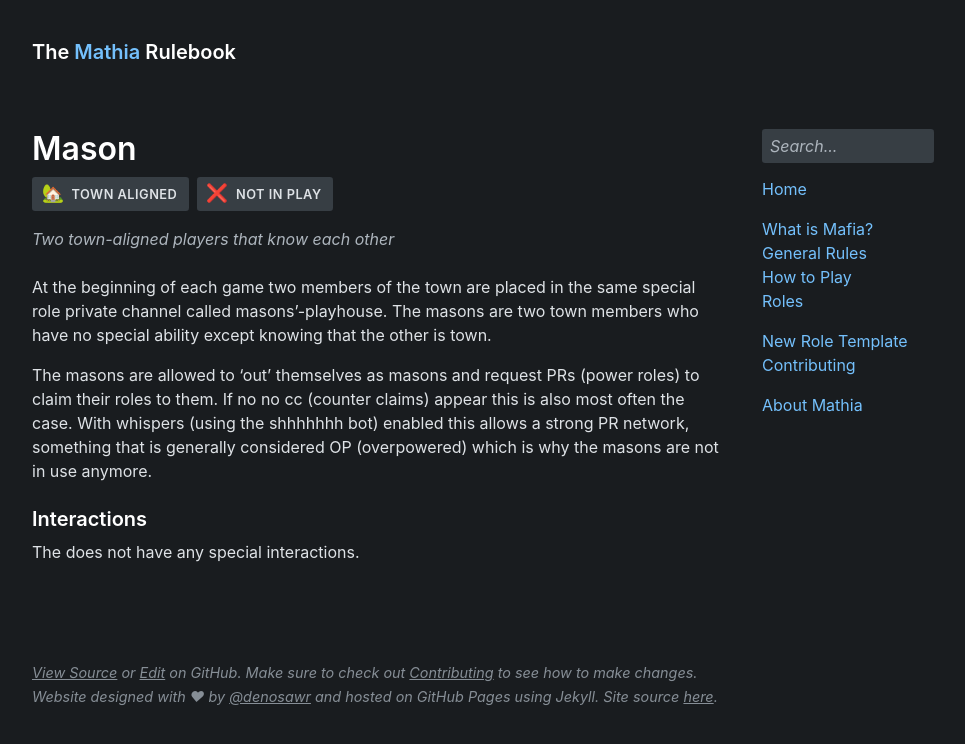
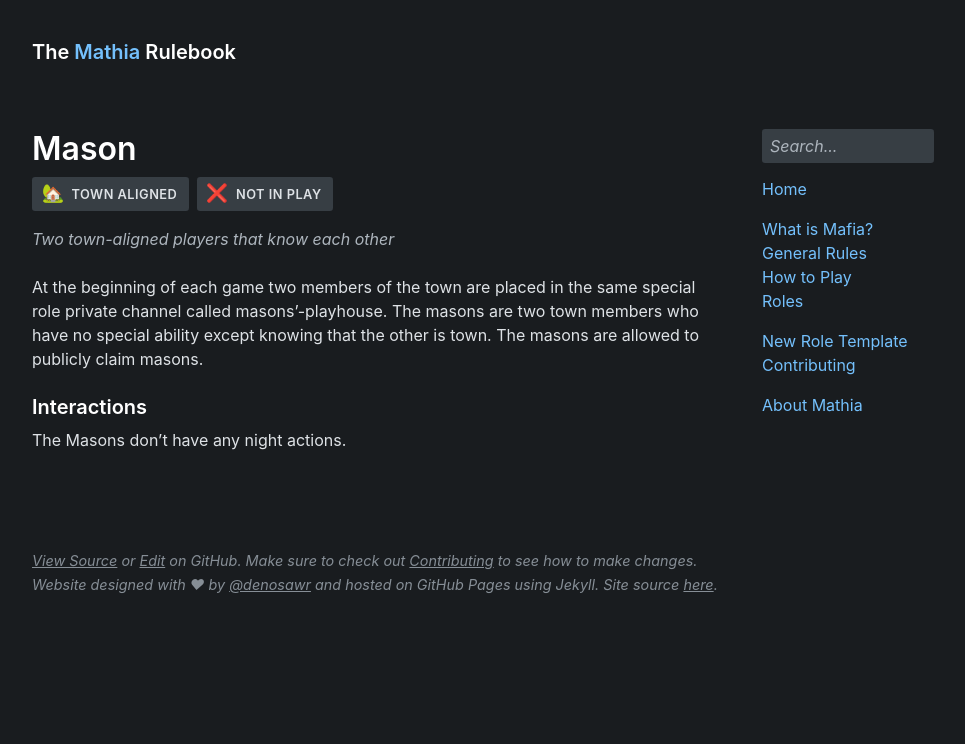
Before and after one commit to olliecheng/mathia-rulebook, a Jekyll site: the page built from roles/Mason.md, in a window 1280 px wide. Shown: the top 744 px of the page, without its empty margins (152-1117 px from the left). Built offline with Jekyll 4.4.1, drawn with Linux system fonts in a browser that asks for light colours; some web fonts are replaced.

Commit message:
Update Mason.md
I read what people wrote in the server and agree that there should be no tips in role descriptions. However, I decided to keep that masons are allowed to claim in public channels since that was not evident when the role was introduced. If someone doesn't agree on this, they can, of course, change it :)

```diff
--- a/roles/Mason.md
+++ b/roles/Mason.md
@@ -6,9 +6,7 @@ enabled: no
 description: Two town-aligned players that know each other
 ---
 
-At the beginning of each game two members of the town are placed in the same special role private channel called masons'-playhouse. The masons are two town members who have no special ability except knowing that the other is town.
-
-The masons are allowed to 'out' themselves as masons and request PRs (power roles) to claim their roles to them. If no no cc (counter claims) appear this is also most often the case. With whispers (using the shhhhhhh bot) enabled this allows a strong PR network, something that is generally considered OP (overpowered) which is why the masons are not in use anymore.
+At the beginning of each game two members of the town are placed in the same special role private channel called masons'-playhouse. The masons are two town members who have no special ability except knowing that the other is town. The masons are allowed to publicly claim masons.
 
 ### Interactions
-The <Role> does not have any special interactions.
+The Masons don't have any night actions.
```
